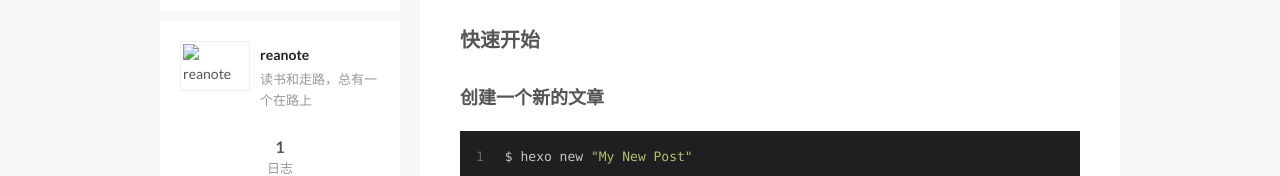
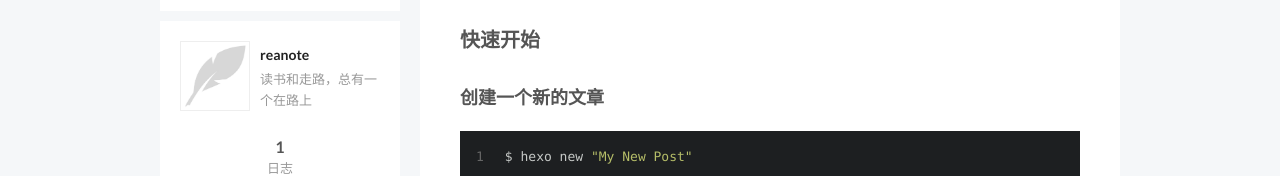
Before and after one commit to reanote/reanote.github.io, a plain HTML site: page index.html in a window 1280 px wide. Shown: the part 276-452 px from the top of the page. Drawn offline with Linux system fonts and the light colour scheme; a script that the page names is missing.

Commit message:
Site updated: 2016-03-29 01:46:39

```diff
--- a/index.html
+++ b/index.html
@@ -332,7 +332,7 @@
       <section class="site-overview sidebar-panel  sidebar-panel-active ">
         <div class="site-author motion-element" itemprop="author" itemscope itemtype="http://schema.org/Person">
           <img class="site-author-image" itemprop="image"
-               src="/images/default_avatar.jpg"
+               src="uploads/avatar.jpg"
                alt="reanote" />
           <p class="site-author-name" itemprop="name">reanote</p>
           <p class="site-description motion-element" itemprop="description">读书和走路，总有一个在路上</p>
```
Also changed, not shown: 2016/03/28/hello-world/index.html (+1 -1 lines), archives/2016/03/index.html (+1 -1 lines), archives/2016/index.html (+1 -1 lines), archives/index.html (+1 -1 lines), tags/index.html (+1 -1 lines).
